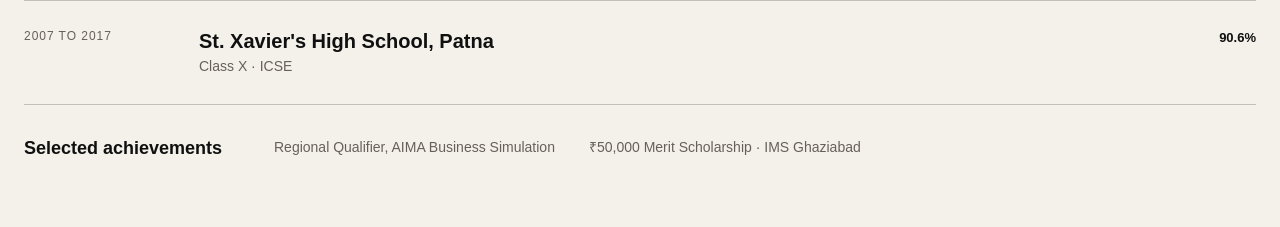
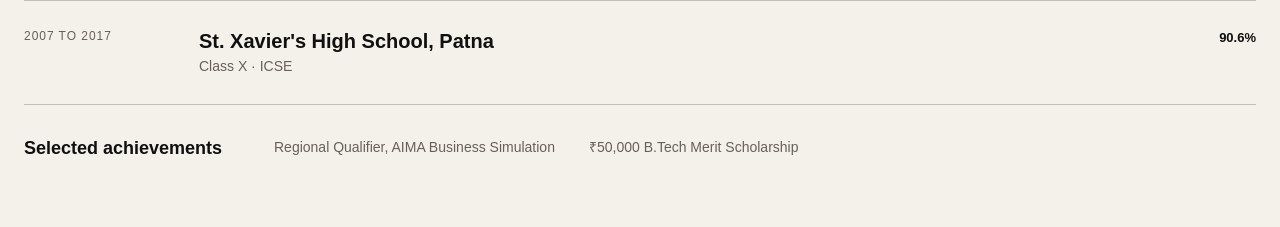
Before and after one commit to Amar-cmd/portfolio, a Next.js app: page / in a window 1280 px wide. Shown: the part 5860-6087 px from the top of the page. Built offline with nearby package versions, Linux system fonts and the light colour scheme.

Commit message:
Correct scholarship attribution in portfolio

```diff
--- a/data/portfolioData.ts
+++ b/data/portfolioData.ts
@@ -106,6 +106,6 @@
     { period: "2018 to 2020", institution: "Evergreen Public School", degree: "Class XII · CBSE", result: "85.4%" },
     { period: "2007 to 2017", institution: "St. Xavier's High School, Patna", degree: "Class X · ICSE", result: "90.6%" },
   ],
-  achievements: ["Regional Qualifier, AIMA Business Simulation", "₹50,000 Merit Scholarship · IMS Ghaziabad"],
+  achievements: ["Regional Qualifier, AIMA Business Simulation", "₹50,000 B.Tech Merit Scholarship"],
   contact: { heading: "Let’s build useful products.", description: "Open to AI Product, Product Analytics, Technical Product, AI Solutions and GenAI-focused roles." },
 } as const;
```
